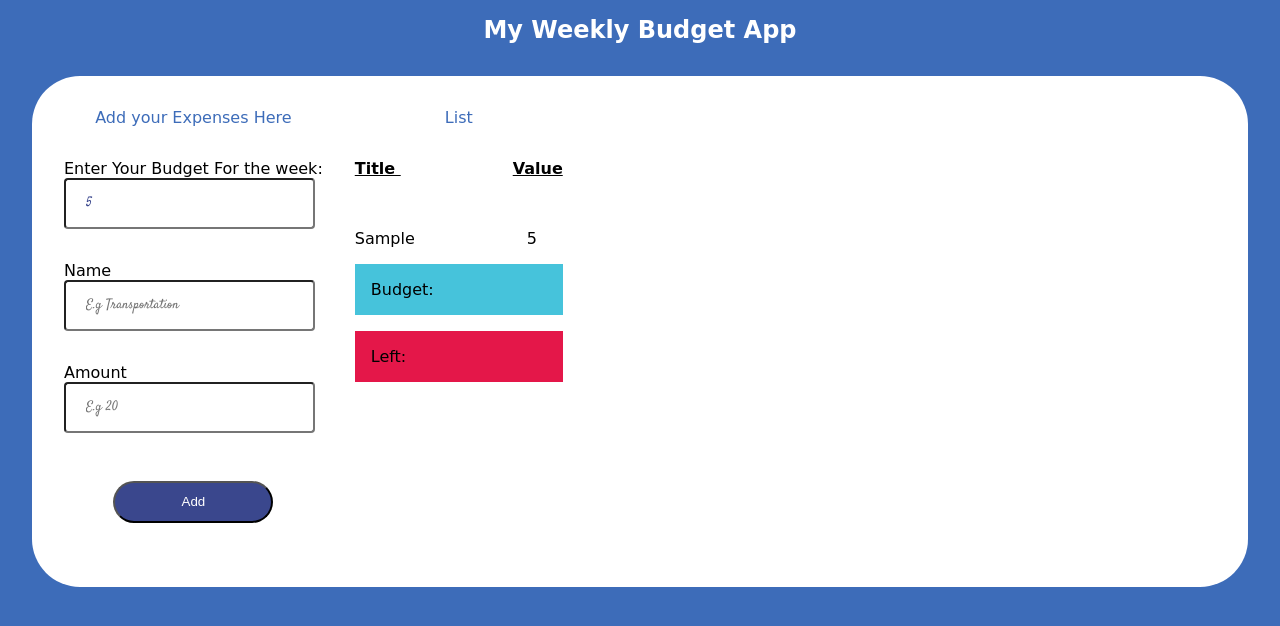
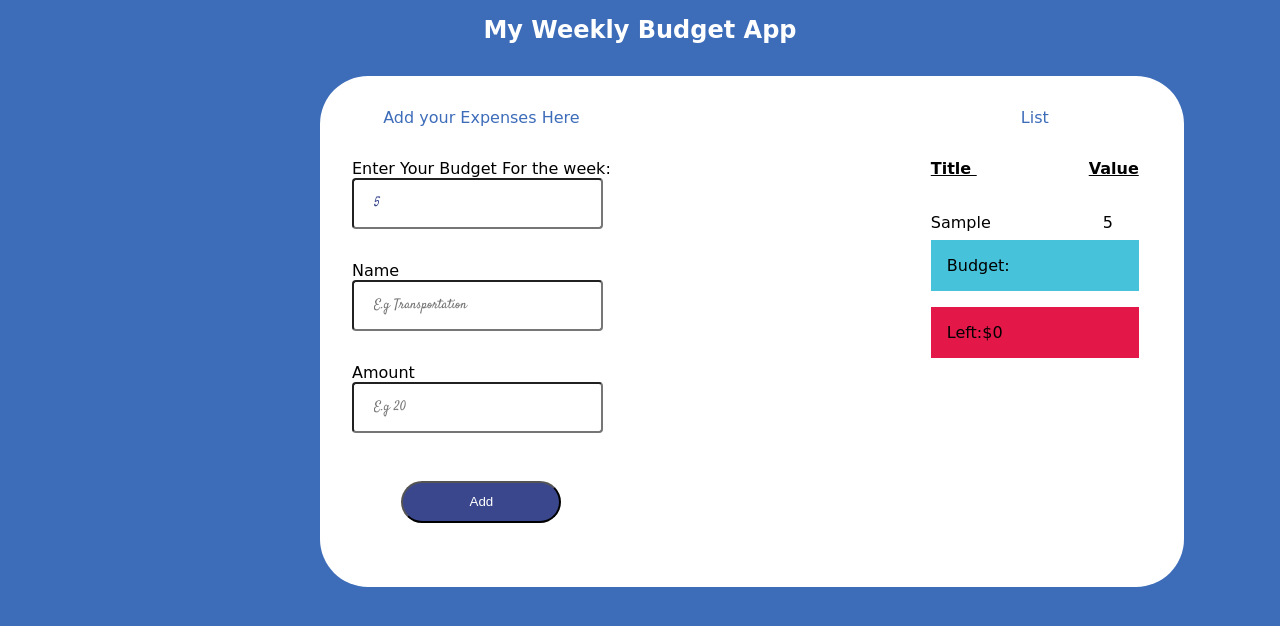
Before and after one commit to folarmi/Budget-app, a plain HTML site: page index.html in a window 1280 px wide. Both pictures are taken after typing "5", "Sample", "5" into the empty fields and a click on the button "Add". Drawn offline with Linux system fonts and the light colour scheme; a web font is replaced by a local one.

Commit message:
fixed desktop version

```diff
--- a/app.js
+++ b/app.js
@@ -8,6 +8,8 @@ const expenseButton = document.getElementById('expense-button');
 const listItems = document.getElementById('list-items');
 const li = document.getElementById('add');
 const addSpan = document.getElementById('add-span');
+const amtLeft = document.getElementById('amt-left');
+
 
 //Event Listeners
 myBudget.addEventListener("keydown",getAmount);
@@ -19,7 +21,10 @@ function getAmount(event) {
     if (event.keyCode === 13){
         event.preventDefault();
         amtBudget.textContent = "Budget:" + "$" + myBudget.value;
-        myBudget.value = '';
+        amtLeft.textContent = "Left:" + "$" + myBudget.value;
+        console.log(myBudget.value);
+        myBudget.textContent = '';
+
     }
 }
 
@@ -35,6 +40,13 @@ function addExpenseItem(){
     newSpan.append(newExpenseAmount);
     listItems.appendChild(newLi).append(newExpenseName,newSpan);
 
+    amtLeft.value = myBudget.value;
+    const amtLeftValue = Number(amtLeft.value) - Number(expenseAmount.value);
+    amtLeft.textContent = "Left:" + "$" + amtLeftValue;
+
+
     expenseAmount.value = '';
     expenseName.value = '';
 }
+
+console.log(amtLeft.textContent);
--- a/index.html
+++ b/index.html
@@ -43,7 +43,7 @@
             </div>
 
             <div class="left">
-                <p>Left:</p>
+                <p id="amt-left">Left:</p>
             </div>
         </div>
     </div>
--- a/style.css
+++ b/style.css
@@ -64,7 +64,7 @@ button{
 
 li{
     list-style-type: none;
-    margin-bottom: 1rem;
+    margin-bottom: 0.5rem;
 }
 
 #bold{
@@ -95,5 +95,11 @@ li{
 @media only screen and (min-width:961px){
     .main-wrapper{
         display: flex;
+        width: 50rem;
+        margin-left: 20rem;
+    }
+
+    .list{
+        margin-left: 20rem;
     }
 }
```
